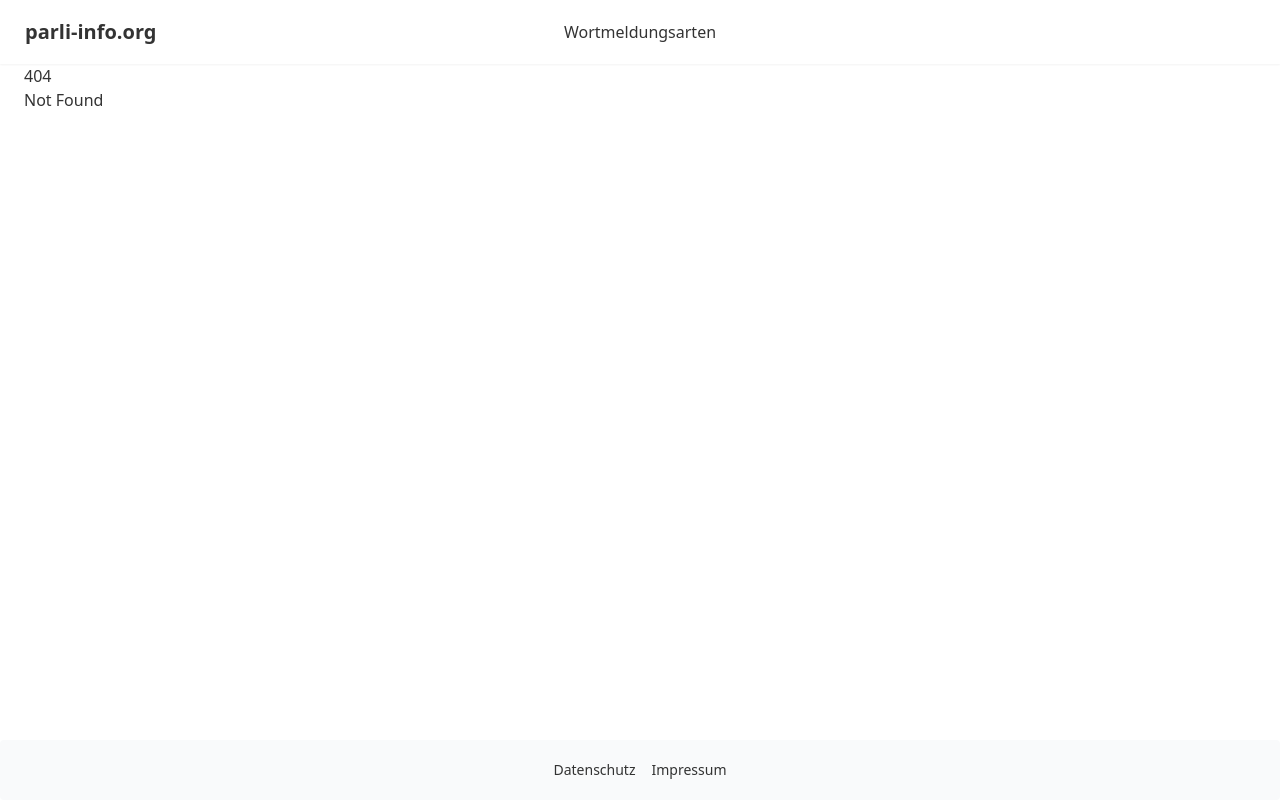
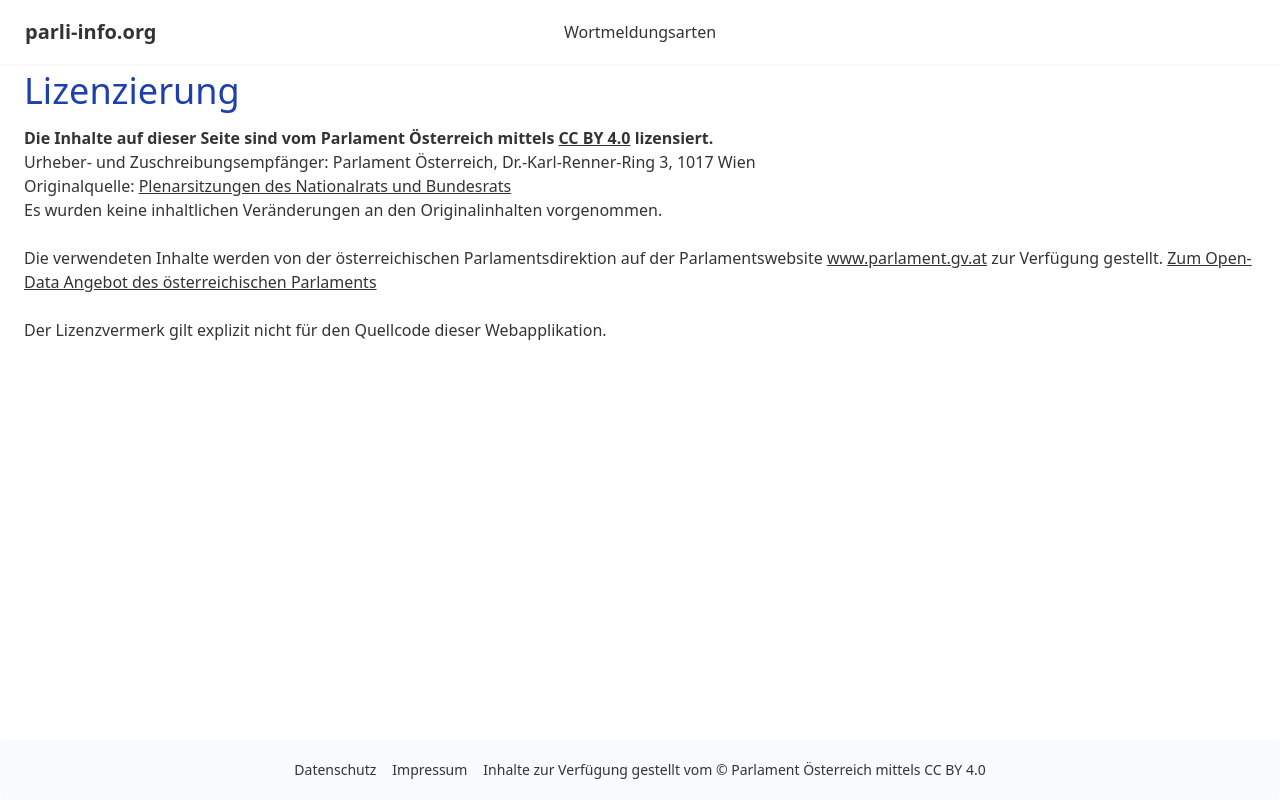
Before and after one commit to BernhardAuer/austrian-parliament-data-processing, a SvelteKit app in the folder frontend/: page /license in a window 1280 px wide. Before the commit this address had no page. Built offline with nearby package versions, Linux system fonts and the light colour scheme.

Commit message:
add cc licensing data for content

```diff
--- a/frontend/src/routes/footer.svelte
+++ b/frontend/src/routes/footer.svelte
@@ -2,5 +2,7 @@
 	<div class="grid grid-flow-col gap-4">
 	  <a class="link link-hover" href="/dataPrivacy">Datenschutz</a>
 	  <a class="link link-hover" href="/imprint">Impressum</a>
+	  <a class="link link-hover" href="/license">
+        Inhalte zur Verfügung gestellt vom © Parlament Österreich mittels CC BY 4.0</a>
 	</div>
 </footer>
--- /dev/null
+++ b/frontend/src/routes/license/+page.svelte
@@ -0,0 +1,18 @@
+<div class="md:2xl:mx-96">
+    <h1 class="text-4xl font-normal leading-normal mt-0 mb-2 text-blue-800 break-words">Lizenzierung</h1>
+    <p class="font-bold">Die Inhalte auf dieser Seite sind vom Parlament Österreich mittels
+        <a class="link" href="https://creativecommons.org/licenses/by/4.0/deed.de">CC BY 4.0</a> lizensiert.</p>
+    <p>
+    Urheber- und Zuschreibungsempfänger: Parlament Österreich, Dr.-Karl-Renner-Ring 3, 1017 Wien
+    </p>
+    Originalquelle: <a class="link" href="https://www.parlament.gv.at/recherchieren/plenarsitzungen/index.html">Plenarsitzungen des Nationalrats und Bundesrats</a>
+    <br>
+    Es wurden keine inhaltlichen Veränderungen an den Originalinhalten vorgenommen.
+    <br>  <br>
+    <p>
+        Die verwendeten Inhalte werden von der österreichischen Parlamentsdirektion auf der Parlamentswebsite <a class="link" href="https://www.parlament.gv.at/">www.parlament.gv.at</a>
+        zur Verfügung gestellt.  <a class="link" href="https://www.parlament.gv.at/recherchieren/open-data/daten-und-lizenz/index.html">Zum Open-Data Angebot des österreichischen Parlaments</a>
+    </p> <br>
+
+    Der Lizenzvermerk gilt explizit nicht für den Quellcode dieser Webapplikation.
+</div>
```
